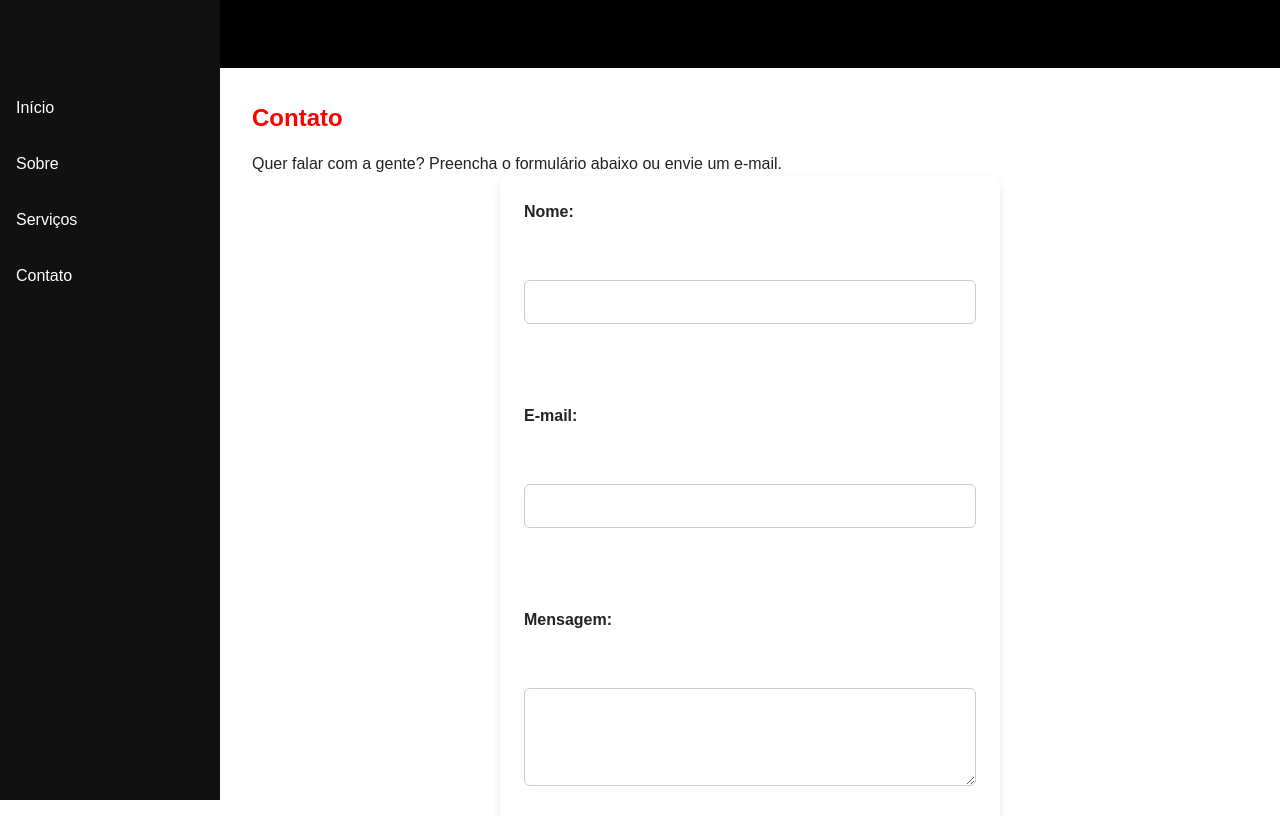
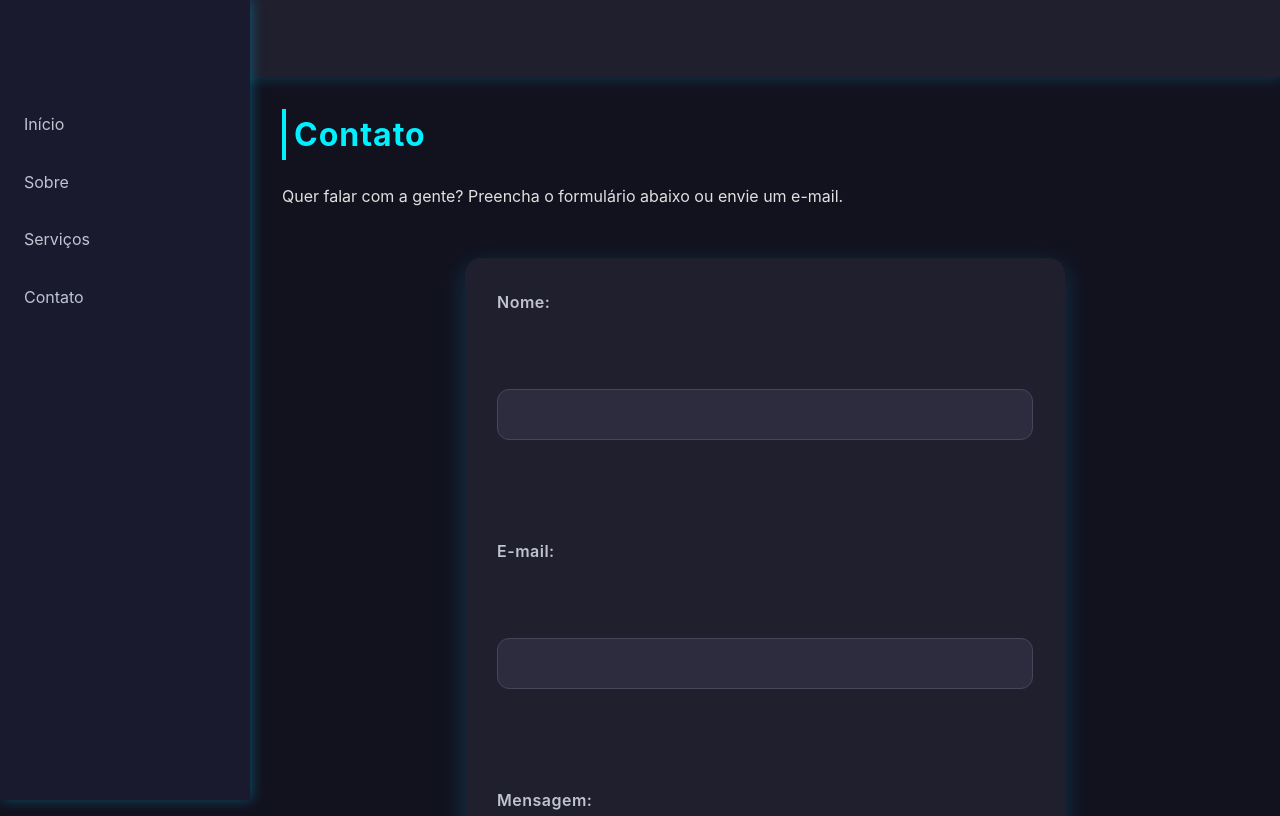
Before and after one commit to IamTheCroniczz/pwa, a plain HTML site: page contato.html in a window 1280 px wide. Shown: the top 816 px of the page. Drawn offline with Linux system fonts and the light colour scheme.

Commit message:
adicionando arquivos

```diff
--- a/assets/style.css
+++ b/assets/style.css
@@ -3,13 +3,15 @@
   margin: 0;
   padding: 0;
   box-sizing: border-box;
-  font-family: 'Arial', sans-serif;
+  font-family: 'Inter', 'Arial', sans-serif;
+  transition: all 0.3s ease;
 }
 
 body {
-  background: #fff;
-  color: #222;
-  line-height: 1.5;
+  background: #12121f; /* fundo escuro futurista */
+  color: #e0e0e0;
+  line-height: 1.6;
+  overflow-x: hidden;
 }
 
 /* Header */
@@ -17,34 +19,49 @@ body {
   display: flex;
   justify-content: space-between;
   align-items: center;
-  background-color: #000;
-  color: #fff;
-  padding: 1rem;
+  background-color: #1f1f2e; /* header escuro */
+  color: #e0e0e0;
+  padding: 1rem 2rem;
+  box-shadow: 0 2px 12px rgba(0,200,255,0.2);
+  position: sticky;
+  top: 0;
+  z-index: 100;
+  animation: slideDown 0.5s ease-out;
 }
 
 .header .logo {
-  font-weight: bold;
-  font-size: 1.5rem;
+  font-weight: 700;
+  font-size: 1.75rem;
+  letter-spacing: 1px;
+  color: #00f0ff;
+  animation: fadeIn 1s ease forwards;
 }
 
 .menu-toggle {
-  font-size: 1.5rem;
+  font-size: 1.75rem;
   background: none;
   border: none;
-  color: #fff;
+  color: #00f0ff;
+  cursor: pointer;
+  transform-origin: center;
+}
+
+.menu-toggle:hover {
+  transform: rotate(15deg) scale(1.2);
 }
 
 /* Drawer menu */
 .drawer-menu {
   position: fixed;
   top: 0;
-  left: -220px;
-  width: 220px;
+  left: -250px;
+  width: 250px;
   height: 100%;
-  background: #111;
-  padding-top: 5rem;
-  transition: left 0.3s ease;
+  background: #1a1a2e;
+  padding-top: 6rem;
+  transition: left 0.5s cubic-bezier(0.77,0,0.175,1);
   z-index: 1000;
+  box-shadow: 2px 0 12px rgba(0,200,255,0.3);
 }
 
 .drawer-menu.open { left: 0; }
@@ -53,93 +70,154 @@ body {
 
 .drawer-menu li a {
   display: block;
-  padding: 1rem;
-  color: #fff;
+  padding: 1rem 1.5rem;
+  color: #c0c4d0;
   text-decoration: none;
-  transition: 0.2s;
+  border-radius: 8px;
+  transition: all 0.3s ease;
+  transform: translateX(-20px);
+  opacity: 0;
+  animation: menuItemFade 0.5s forwards;
+}
+
+.drawer-menu.open li a {
+  transform: translateX(0);
+  opacity: 1;
 }
 
 .drawer-menu li a:hover {
-  background: #ff0000;
+  background: #00f0ff;
+  color: #12121f;
+  transform: translateX(10px) scale(1.05);
 }
 
 /* Main content */
 .main-content {
   padding: 2rem;
+  transition: margin-left 0.5s ease;
 }
 
 /* Seções */
 section {
-  margin-bottom: 2rem;
+  margin-bottom: 3rem;
+  opacity: 0;
+  transform: translateY(20px);
+  animation: fadeInUp 0.7s forwards;
 }
 
 section h1 {
-  color: #ff0000;
-  margin-bottom: 1rem;
-  font-size: 1.5rem;
+  color: #00f0ff;
+  margin-bottom: 1.5rem;
+  font-size: 2rem;
+  letter-spacing: 1px;
+  border-left: 4px solid #00f0ff;
+  padding-left: 0.5rem;
 }
 
-/* Responsivo: desktop simples (opcional) */
+/* Responsivo desktop */
 @media (min-width: 768px) {
   .drawer-menu { left: 0; }
-  .main-content { margin-left: 220px; }
+  .main-content { margin-left: 250px; }
   .menu-toggle { display: none; }
 }
-/* Formulário de Contato */
+
+/* Formulário futurista */
 form {
   display: flex;
   flex-direction: column;
-  gap: 1rem; /* Espaço entre os campos */
-  background: #fff;
-  padding: 1.5rem;
-  border-radius: 10px;
-  box-shadow: 0 4px 10px rgba(0,0,0,0.1);
-  max-width: 500px;
-  margin: 0 auto; /* Centraliza no mobile */
+  gap: 1.5rem;
+  background: #1f1f2e; /* fundo escuro futurista */
+  padding: 2rem;
+  border-radius: 16px;
+  box-shadow: 0 8px 24px rgba(0,200,255,0.2);
+  max-width: 600px;
+  margin: 3rem auto;
+  transform: translateY(20px);
+  opacity: 0;
+  animation: fadeInUp 0.8s 0.2s forwards;
 }
 
 form label {
-  font-weight: bold;
-  color: #222;
+  font-weight: 600;
+  color: #c0c4d0;
+  letter-spacing: 0.5px;
 }
 
 form input,
 form textarea {
-  padding: 0.75rem;
-  border: 1px solid #ccc;
-  border-radius: 6px;
+  padding: 0.9rem;
+  border: 1px solid #44475a;
+  border-radius: 12px;
   font-size: 1rem;
   width: 100%;
   box-sizing: border-box;
-  transition: border-color 0.2s, box-shadow 0.2s;
+  background: #2c2c3e;
+  color: #e0e0e0;
+  transition: all 0.3s ease;
+}
+
+form input::placeholder,
+form textarea::placeholder {
+  color: #888aa0;
+  opacity: 1;
 }
 
 form input:focus,
 form textarea:focus {
-  border-color: #ff0000;
-  box-shadow: 0 0 5px rgba(255,0,0,0.5);
+  border: 1px solid #00f0ff;
+  box-shadow: 0 0 12px rgba(0,240,255,0.4);
   outline: none;
+  transform: scale(1.02);
 }
 
 form button {
-  background: #ff0000;
+  background: linear-gradient(135deg, #00f0ff, #0077ff);
   color: #fff;
-  padding: 0.75rem 1.5rem;
+  padding: 1rem 2rem;
   border: none;
-  border-radius: 6px;
-  font-size: 1rem;
+  border-radius: 12px;
+  font-size: 1.1rem;
   cursor: pointer;
-  transition: background 0.2s;
+  font-weight: 700;
+  transition: all 0.3s ease;
+  box-shadow: 0 4px 15px rgba(0,240,255,0.3);
 }
 
 form button:hover {
-  background: #cc0000;
+  background: linear-gradient(135deg, #0077ff, #00f0ff);
+  transform: scale(1.05);
+  box-shadow: 0 6px 20px rgba(0,240,255,0.5);
 }
 
-/* Ajuste para telas pequenas */
+/* Mobile adjustments */
 @media (max-width: 480px) {
   form {
-    padding: 1rem;
-    border-radius: 8px;
+    padding: 1.5rem;
+    border-radius: 14px;
+  }
+
+  section h1 {
+    font-size: 1.5rem;
   }
 }
+
+/* Animações */
+@keyframes fadeIn {
+  0% { opacity: 0; transform: translateY(-10px); }
+  100% { opacity: 1; transform: translateY(0); }
+}
+
+@keyframes slideDown {
+  0% { transform: translateY(-50px); opacity: 0; }
+  100% { transform: translateY(0); opacity: 1; }
+}
+
+@keyframes fadeInUp {
+  0% { opacity: 0; transform: translateY(20px); }
+  100% { opacity: 1; transform: translateY(0); }
+}
+
+@keyframes menuItemFade {
+  0% { transform: translateX(-20px); opacity: 0; }
+  100% { transform: translateX(0); opacity: 1; }
+}
```
